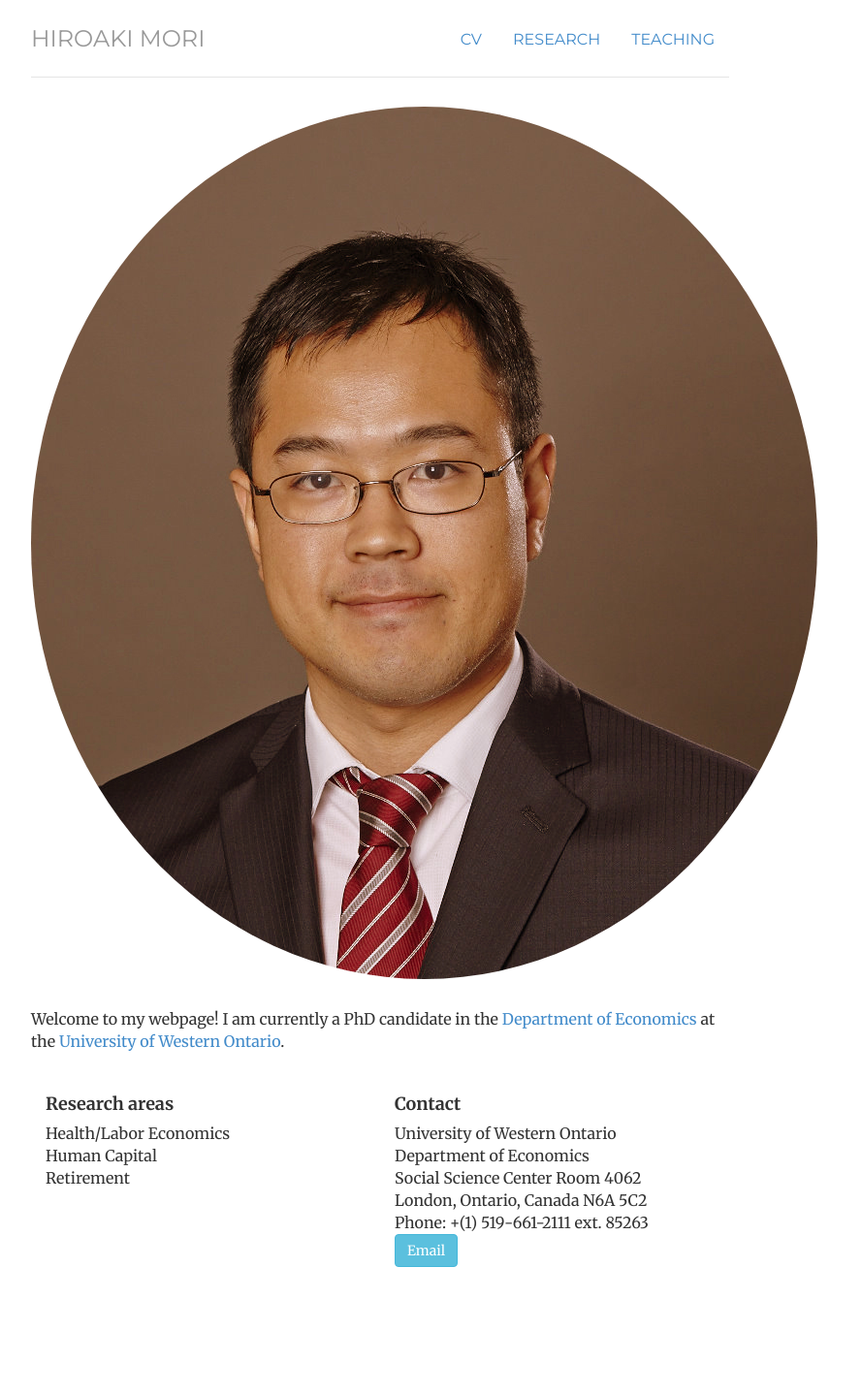
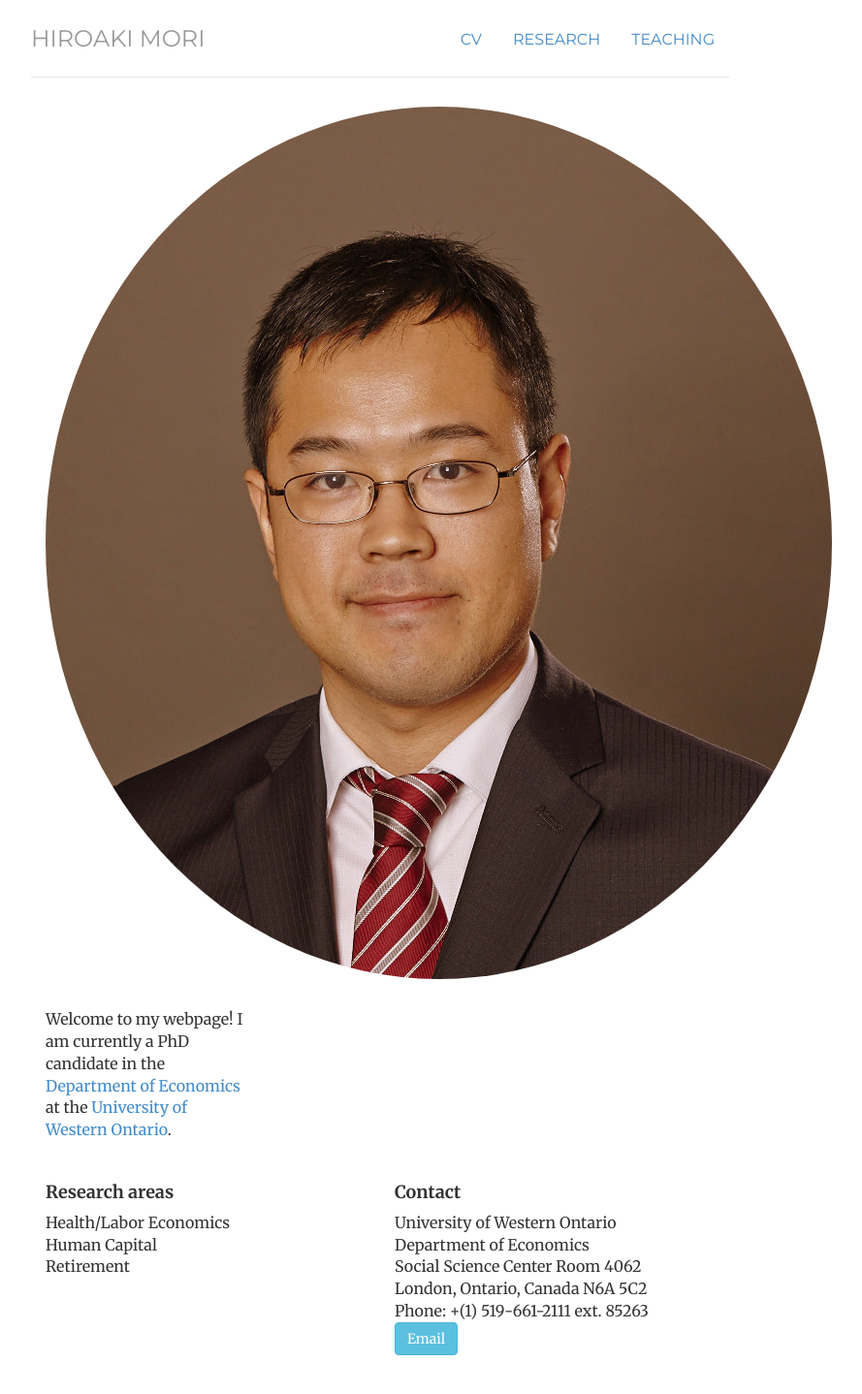
Before and after one commit to morihiroaki/morihiroaki.github.io, a Jekyll site: the page built from index.html, in a window 1280 px wide. Shown: the whole page at 97% size, without its empty margins (248-1137 px from the left). Built offline with Jekyll 4.4.1, drawn with Linux system fonts in a browser that asks for light colours; before the commit the page ends 1347 px from its top, so only the background shows below that.

Commit message:
Update index.html

```diff
--- a/index.html
+++ b/index.html
@@ -10,7 +10,7 @@
 <div class="container">
 <div class="row"></div>
             <div class='row'>
-              <div class='col-sm-15'>
+              <div class='col-sm-4'>
             	<img  class="img-circle avatar" alt="Hiro Mori" src="files/portrait.jpg">
               <p> Welcome to my webpage! I am currently a PhD candidate in the <a href="http://economics.uwo.ca/">Department of Economics</a> at the <a href="http://www.uwo.ca/">University of Western Ontario</a>.  </p>
               <!--a class="btn btn-primary" href="/cv.html">CV</a-->
```
